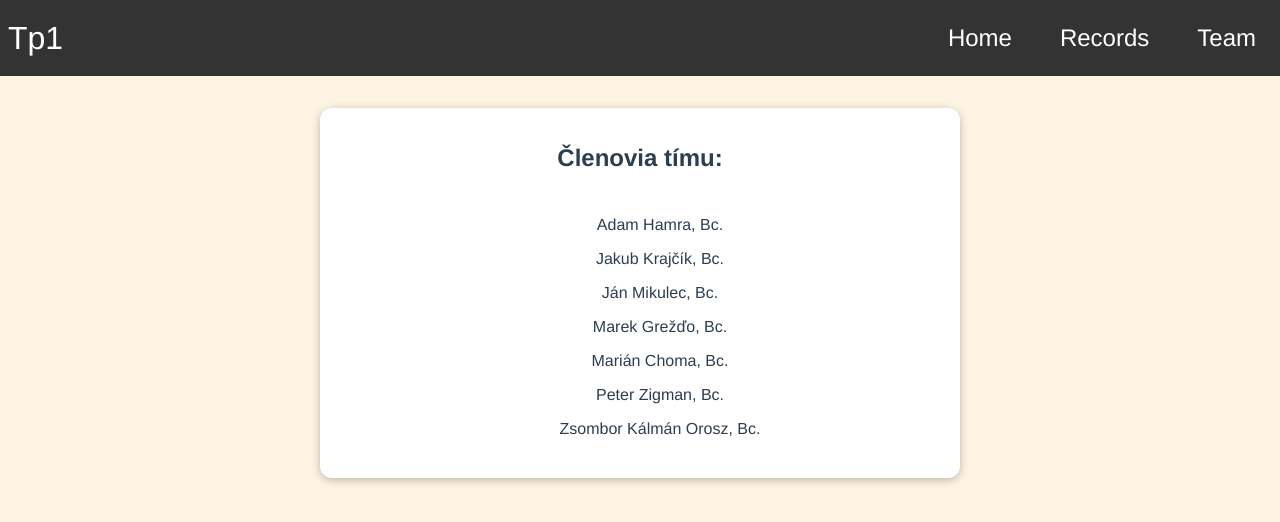
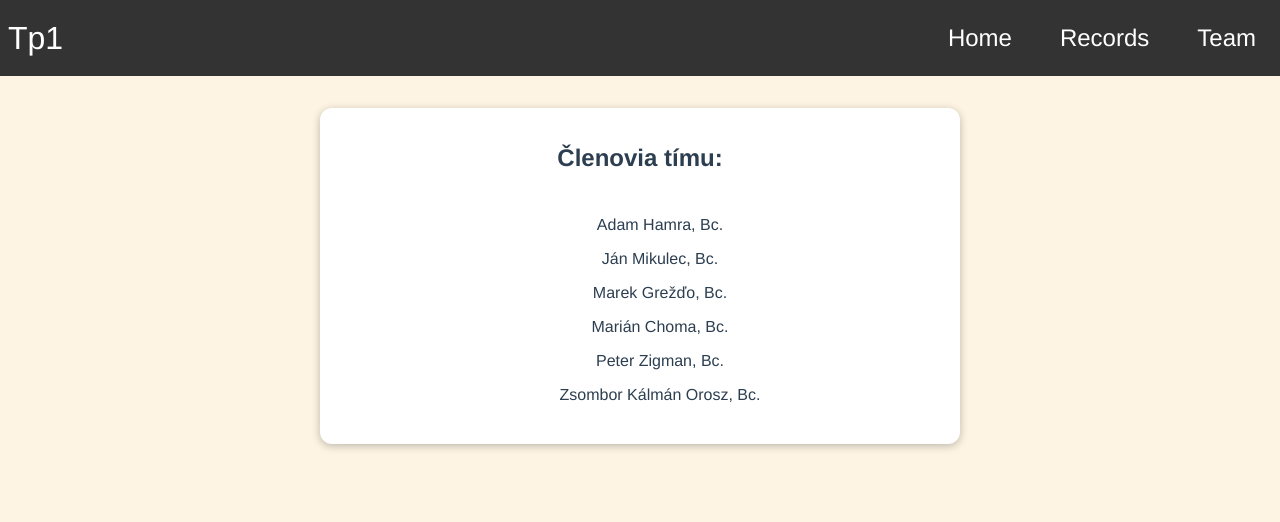
Before and after one commit to Omnia2G/TP1, a Vue app: page /team in a window 1280 px wide. Shown: the top 522 px of the page. Built offline with nearby package versions, Linux system fonts and the light colour scheme.

Commit message:
del jakub k.

```diff
--- a/public/index.html
+++ b/public/index.html
@@ -6,7 +6,7 @@
     <meta name="viewport" content="width=device-width,initial-scale=1.0">
     <!-- <link rel="icon" href="<%= BASE_URL %>favicon.ico"> -->
     <link rel="icon" href="./blockchain32.png">
-    <title><%= htmlWebpackPlugin.options.title %></title>
+    <title>Tp1</title>
   </head>
   <body>
     <noscript>
--- a/src/components/TeamMembers.vue
+++ b/src/components/TeamMembers.vue
@@ -4,7 +4,6 @@
     <div class="container">
       <ul class="members_list">
         <li>Adam Hamra, Bc.</li>
-        <li>Jakub Krajčík, Bc.</li>
         <li>Ján Mikulec, Bc.</li>
         <li>Marek Grežďo, Bc.</li>
         <li>Marián Choma, Bc.</li>
--- a/src/main.js
+++ b/src/main.js
@@ -4,6 +4,7 @@ import router from "./router";
 import { initializeApp } from "firebase/app";
 import BaseCard from "./components/ui/BaseCard.vue";
 import BaseButton from "./components/ui/BaseButton.vue";
+//import { getAuth } from "firebase/auth";
 
 const firebase = initializeApp({
   apiKey: "AIzaSyAJ6faCPX1moHLNXEsAwhTKX9gOmQGrsZ4",
@@ -14,6 +15,7 @@ const firebase = initializeApp({
   appId: "1:326946061346:web:9c018f3defaa77d0701e7b",
   measurementId: "G-4S549XTGV0"
 });
+//const auth = getAuth(firebase);
 
 const app = createApp(App);
 app.use(router);
@@ -21,4 +23,7 @@ app.use(firebase);
 app.component("base-card", BaseCard);
 app.component("base-button", BaseButton);
 
+
+
+
 app.mount("#app");
```
Also changed, not shown: 1 other file (tests, documents, lock files or other folders).
